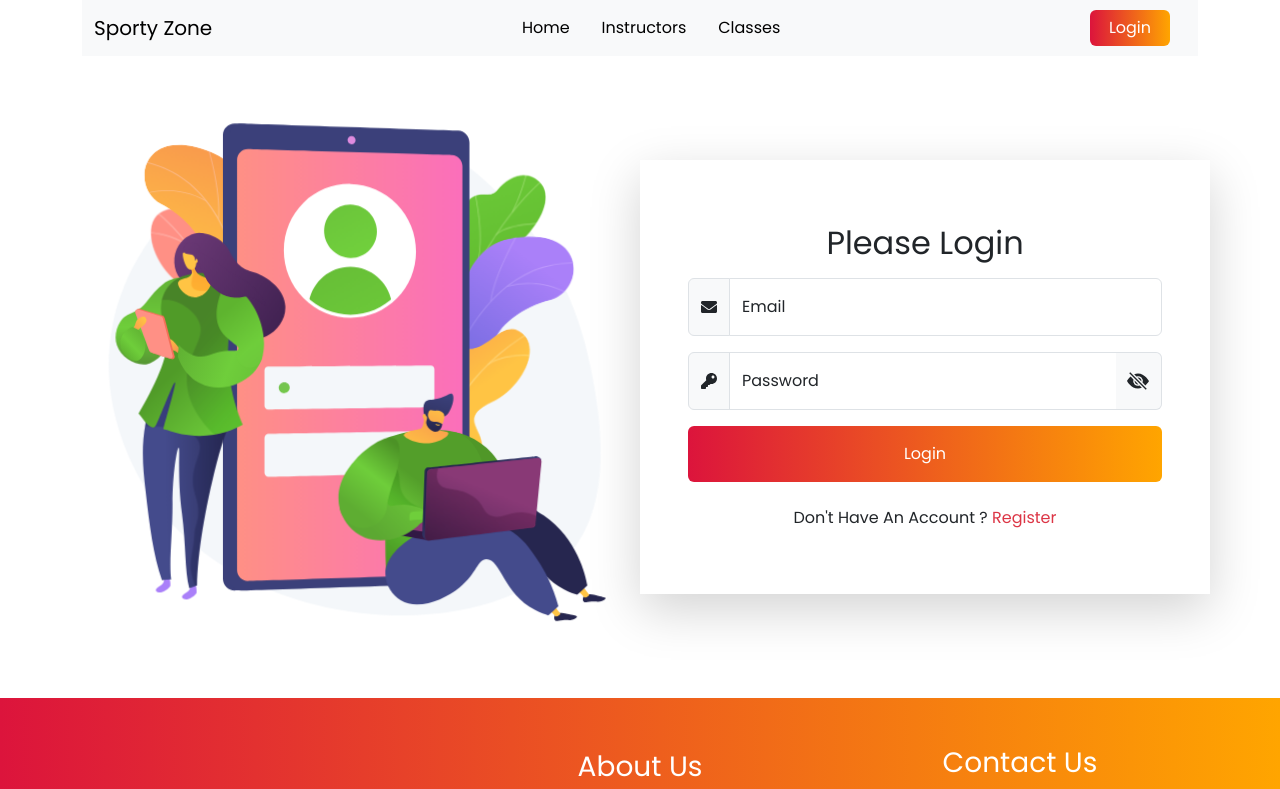
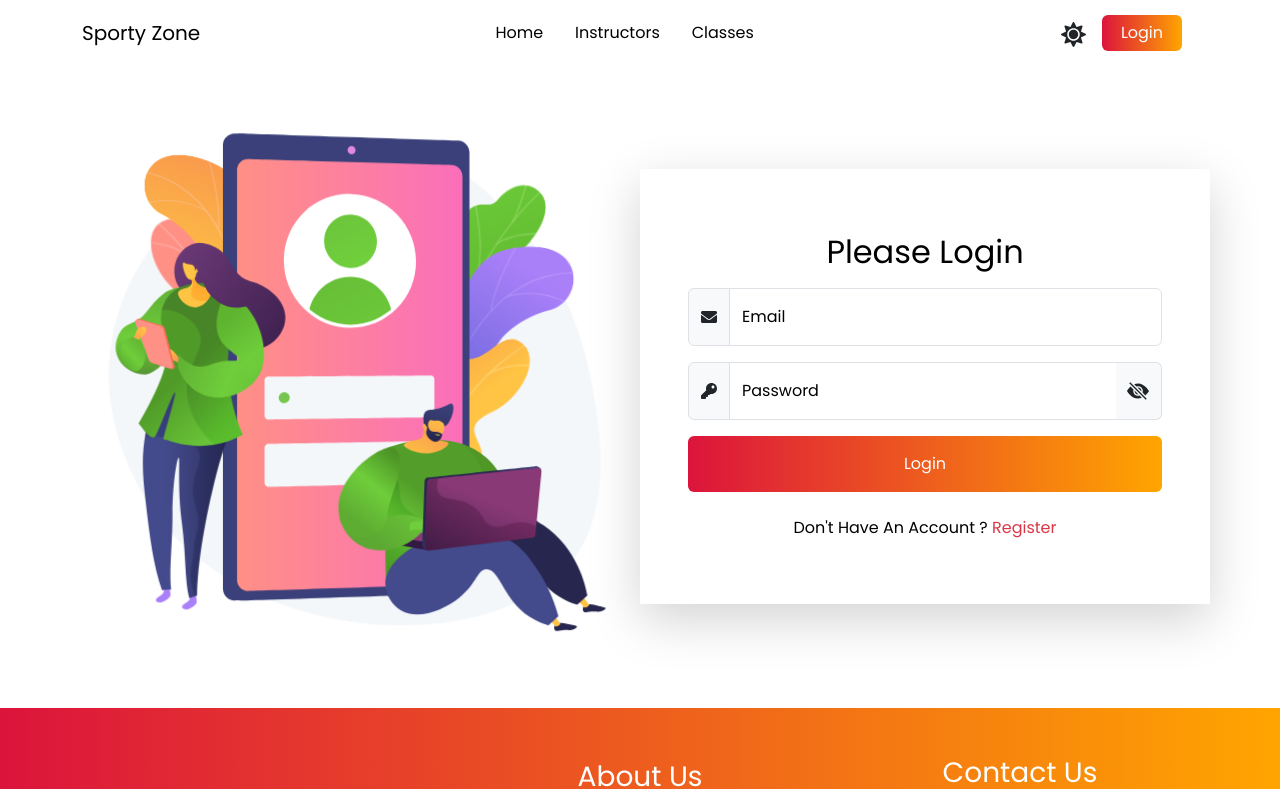
Before and after one commit to OviIslmAbir/sportyZone-client-site, a React (Vite) app: page /login in a window 1280 px wide. Shown: the top 789 px of the page. Built offline with nearby package versions, Linux system fonts and the light colour scheme; no server answers.

Commit message:
13th commit

```diff
--- /dev/null
+++ b/src/Common/Navbar/Navbar.css
@@ -0,0 +1,34 @@
+.main-content {
+    padding: 2rem;
+    transition: background-color 0.3s ease;
+}
+
+.light-content {
+    background-color: #fff;
+    color: black;
+}
+.light-content ul li .a{
+    color: black;
+}
+
+.dark-content {
+    background-color: #121212;
+    color: #fff;
+}
+
+.dark-content ul li .a{
+    color: #fff;
+}
+
+.dark-content a{
+    color: #fff;
+}
+.dark-content .themeBtn{
+    color: #fff;
+}
+.themeBtn{
+    border: none;
+}
+.themeBtn span{
+    font-size: 25px;
+}
--- a/src/Common/Navbar/Navbar.jsx
+++ b/src/Common/Navbar/Navbar.jsx
@@ -3,17 +3,23 @@ import { Link } from 'react-router-dom';
 import {Tooltip} from 'react-tooltip';
 import "../Style/Style.css"
 import { AuthContext } from '../../Provider/AuthProvider';
+import { ThemeContext } from '../../Provider/ThemeProvider';
+import { FaMoon, FaSun } from 'react-icons/fa';
+import './Navbar.css'
 const Navbar = () => {
     const {user, logOut} = useContext(AuthContext)
+    const { darkTheme, toggleTheme } = useContext(ThemeContext);
     const handleLogout = () => {
         logOut()
           .then(() => {})
           .catch(() => {})
     }
+    const contentClass = darkTheme ? 'dark-content' : 'light-content';
+    const toggleIcon = darkTheme ? <FaMoon></FaMoon> : <FaSun></FaSun>;
     return (
-        <div className='container'>
-            <nav className="navbar navbar-expand-lg bg-body-tertiary">
-                <div className="container-fluid">
+        <div className=''>
+            <nav className={`navbar ${contentClass} navbar-expand-lg`}>
+                <div className="container">
                     <a className="navbar-brand" href="#">Sporty Zone</a>
                     <button className="navbar-toggler" type="button" data-bs-toggle="collapse" data-bs-target="#navbarSupportedContent" aria-controls="navbarSupportedContent" aria-expanded="false" aria-label="Toggle navigation">
                     <span className="navbar-toggler-icon"></span>
@@ -21,20 +27,23 @@ const Navbar = () => {
                     <div className="collapse navbar-collapse" id="navbarSupportedContent">
                         <ul className="navbar-nav mx-auto mb-2 mb-lg-0">
                             <li className="nav-item">
-                              <Link className="nav-link active me-3" to='/'>Home</Link>
+                              <Link className="nav-link me-3 a" to='/'>Home</Link>
                             </li>
                             <li className="nav-item">
-                              <Link className="nav-link active me-3" to='/'>Instructors</Link>
+                              <Link className="nav-link me-3 a" to='/'>Instructors</Link>
                             </li>
                             <li className="nav-item">
-                              <Link className="nav-link active me-3" to='/'>Classes</Link>
+                              <Link className="nav-link me-3 a" to='/'>Classes</Link>
                             </li>
                             {user ?
                                 <li className="nav-item">
-                                <Link className="nav-link active me-3" to='/'>Dashboard</Link>
+                                <Link className="nav-link me-3 a" to='/'>Dashboard</Link>
                                 </li>: <></>
                             }
                         </ul>
+                        <button onClick={toggleTheme} className="btn themeBtn me-1">
+                            <span>{toggleIcon}</span>
+                        </button>
                         <div>
                                 {
                                     user ? <button onClick={handleLogout}  className='random-btn btn me-3 btn-danger '>Log Out</button>
--- a/src/Common/Style/Style.css
+++ b/src/Common/Style/Style.css
@@ -4,3 +4,17 @@
     background: linear-gradient(to right,  crimson, orange);
     border: none;
 }
+.main-content {
+    padding: 2rem;
+    transition: background-color 0.3s ease;
+}
+
+.light-content {
+    background-color: #fff;
+    color: black;
+}
+
+.dark-content {
+    background-color: #121212;
+    color: #fff;
+}
--- a/src/Layout/Main.jsx
+++ b/src/Layout/Main.jsx
@@ -1,10 +1,15 @@
-import React from 'react';
+import React, { useContext } from 'react';
 import { Outlet } from "react-router-dom";
 import Navbar from '../Common/Navbar/Navbar';
 import Footer from '../Common/Footer/Footer';
+import { ThemeContext } from '../Provider/ThemeProvider';
+import '../Common/Style/Style.css'
 const Main = () => {
+    const { darkTheme } = useContext(ThemeContext);
+    const contentClass = darkTheme ? 'dark-content' : 'light-content';
+
     return (
-        <div>
+        <div  className={contentClass}>
             <Navbar></Navbar>
             <Outlet></Outlet>
             <Footer></Footer>
--- a/src/Pages/Home/Home/Home.jsx
+++ b/src/Pages/Home/Home/Home.jsx
@@ -4,7 +4,6 @@ import useTitle from '../../../Hooks/useTitle';
 import PopularClasses from '../PopularClasses/PopularClasses';
 import PopularInstructors from '../PopularInstructors/PopularInstructors';
 import ExtraSection from '../ExtraSection/ExtraSection';
-
 const Home = () => {
     useTitle("Home")
     return (
--- a/src/Pages/Home/PopularClasses/populerClasses.css
+++ b/src/Pages/Home/PopularClasses/populerClasses.css
@@ -12,3 +12,6 @@
 .card-img-overlay{
     padding: 0;
 }
+.card{
+    border: none;
+}
--- /dev/null
+++ b/src/Provider/ThemeProvider.jsx
@@ -0,0 +1,18 @@
+import React, { createContext, useState } from 'react';
+
+const ThemeContext = createContext();
+
+const ThemeProvider = ({ children }) => {
+  const [darkTheme, setDarkTheme] = useState(false);
+  const toggleTheme = () => {
+    setDarkTheme(!darkTheme);
+};
+
+return (
+    <ThemeContext.Provider value={{ darkTheme, toggleTheme }}>
+        {children}
+    </ThemeContext.Provider>
+);
+};
+
+export { ThemeContext, ThemeProvider };
```
Also changed, not shown: src/main.jsx (+6 -3 lines), public/img/banner-1.jpg, public/img/banner-3.jpg.
